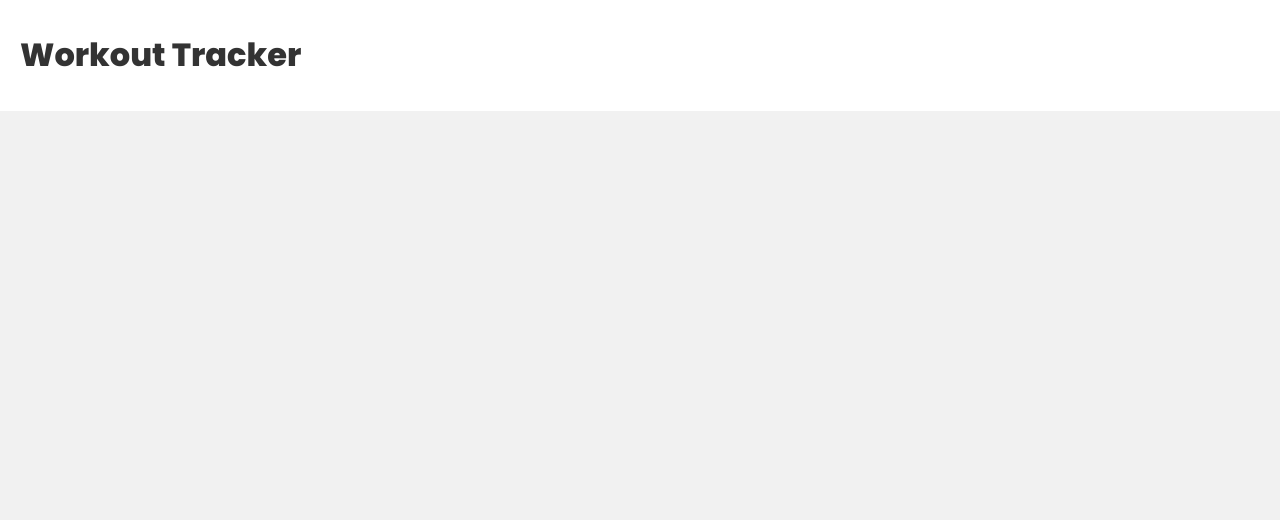
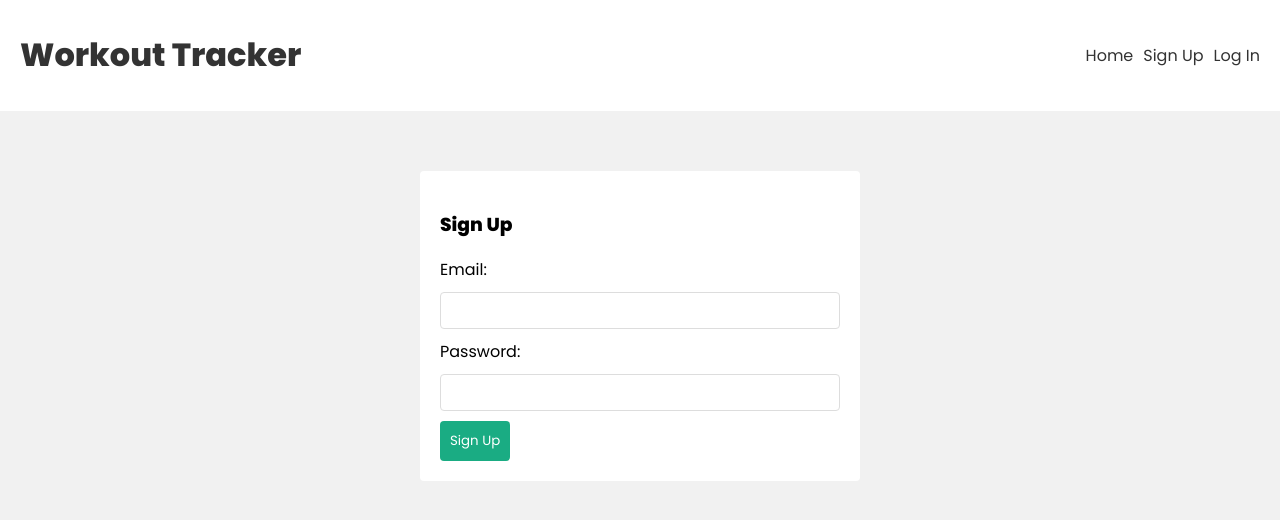
Before and after one commit to TomMetcalf/fitness-app, a React (Create React App) app in the folder frontend/: page /signup in a window 1280 px wide. Before the commit this address had no page. Shown: the top 520 px of the page. Built offline with nearby package versions, Linux system fonts and the light colour scheme.

Commit message:
create login and signup forms

```diff
--- a/frontend/src/App.js
+++ b/frontend/src/App.js
@@ -1,20 +1,21 @@
 import { BrowserRouter, Routes, Route} from 'react-router-dom'
 import Home from './pages/Home';
+import Signup from './pages/Signup';
+import Login from './pages/Login';
 import Navbar from './components/Navbar';
 
 function App() {
   return (
     <div className="App">
       <BrowserRouter>
-      <Navbar />
-      <div className="pages">
-        <Routes>
-          <Route
-          path='/'
-          element={<Home />}
-          />
-        </Routes>
-      </div>
+        <Navbar />
+        <div className="pages">
+          <Routes>
+            <Route path="/" element={<Home />} />
+            <Route path="/signup" element={<Signup />} />
+            <Route path="/login" element={<Login />} />
+          </Routes>
+        </div>
       </BrowserRouter>
     </div>
   );
--- a/frontend/src/components/Navbar.jsx
+++ b/frontend/src/components/Navbar.jsx
@@ -7,6 +7,13 @@
         <Link to="/">
           <h1>Workout Tracker</h1>
         </Link>
+        <nav>
+          <div>
+            <Link to="/">Home</Link>
+            <Link to="/signup">Sign Up</Link>
+            <Link to="/login">Log In</Link>
+          </div>
+        </nav>
       </div>
     </header>
   );
--- a/frontend/src/index.css
+++ b/frontend/src/index.css
@@ -114,6 +114,30 @@
   border: 1px solid var(--error);
 }
 
+/* navbar */
+nav {
+  display: flex;
+  align-items: center;
+}
+nav a {
+  margin-left: 10px;
+}
+/* auth forms */
+form.signup, form.login {
+  max-width: 400px;
+  margin: 40px auto;
+  padding: 20px;
+  background: #fff;
+  border-radius: 4px;
+}
+
+form.signup input, form.login input {
+  width: 100%;
+  margin: 10px auto;
+}
+
+
+
 /* editable item */
 .editBtn {
   background: var(--primary);
--- /dev/null
+++ b/frontend/src/pages/Login.js
@@ -0,0 +1,34 @@
+const { useState } = require('react');
+
+const Login = () => {
+  const [email, setEmail] = useState('');
+  const [password, setPassword] = useState('');
+
+  const handleSubmit = async (e) => {
+    e.preventDefault();
+
+    console.log(email, password);
+  };
+
+  return (
+    <form className="login" onSubmit={handleSubmit}>
+      <h3>Log In</h3>
+      <label>Email:</label>
+      <input
+        type="email"
+        onChange={(e) => setEmail(e.target.value)}
+        value={email}
+      />
+      <label>Password:</label>
+      <input
+        type="password"
+        onChange={(e) => setPassword(e.target.value)}
+        value={password}
+      />
+
+      <button>Log In</button>
+    </form>
+  );
+};
+
+export default Login;
--- /dev/null
+++ b/frontend/src/pages/Signup.js
@@ -0,0 +1,34 @@
+const { useState } = require('react');
+
+const Signup = () => {
+  const [email, setEmail] = useState('');
+  const [password, setPassword] = useState('');
+
+  const handleSubmit = async (e) => {
+    e.preventDefault();
+
+    console.log(email, password);
+  };
+
+  return (
+    <form className="signup" onSubmit={handleSubmit}>
+      <h3>Sign Up</h3>
+      <label>Email:</label>
+      <input
+        type="email"
+        onChange={(e) => setEmail(e.target.value)}
+        value={email}
+      />
+      <label>Password:</label>
+      <input
+        type="password"
+        onChange={(e) => setPassword(e.target.value)}
+        value={password}
+      />
+
+      <button>Sign Up</button>
+    </form>
+  );
+};
+
+export default Signup;
```
